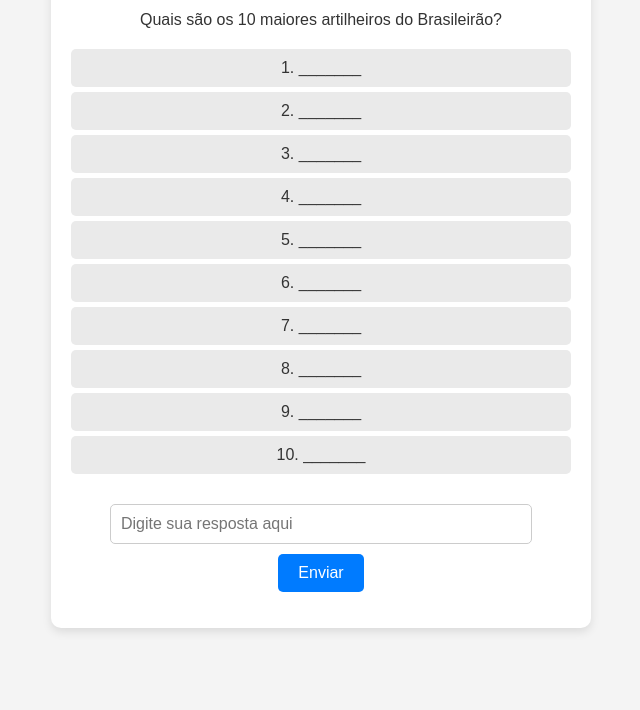
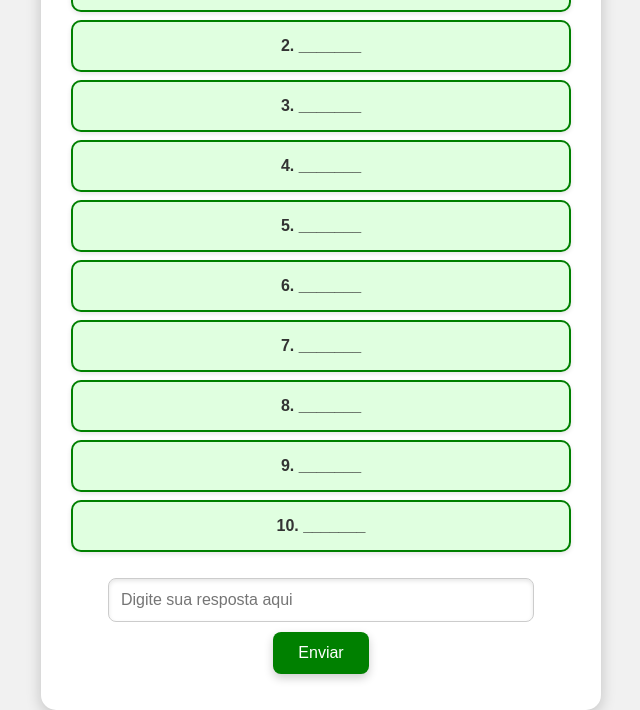
Before and after one commit to abussafilx/joga10, a plain HTML site: page index.html in a window 1280 px wide. Shown: the part 130-840 px from the top of the page, without its empty margins (319-959 px from the left). Before the commit the page ends 800 px from the top, so only its background shows below. Drawn offline with Linux system fonts and the light colour scheme.

Commit message:
Update style.css

```diff
--- a/style.css
+++ b/style.css
@@ -1,67 +1,126 @@
+/* Body e fundo */
 body {
-  font-family: Arial, sans-serif;
-  background-color: #f4f4f4;
-  color: #333;
+  font-family: 'Poppins', sans-serif;
+  background-color: #f1f1f1;
   margin: 0;
   padding: 0;
   display: flex;
   justify-content: center;
   align-items: center;
   height: 100vh;
+  color: #333;
 }
 
+/* Container central */
 .container {
   text-align: center;
-  background: white;
-  padding: 20px;
-  border-radius: 10px;
-  box-shadow: 0 4px 10px rgba(0, 0, 0, 0.1);
+  background: #fff;
+  padding: 20px 30px;
+  border-radius: 15px;
+  box-shadow: 0 4px 15px rgba(0, 0, 0, 0.2);
   width: 90%;
   max-width: 500px;
 }
 
-.answers {
-  margin: 20px 0;
+/* Cabeçalho */
+h1 {
+  color: #008000;
+  font-size: 28px;
+  margin-bottom: 10px;
 }
 
-ul {
+p.question {
+  font-size: 18px;
+  color: #555;
+  margin-bottom: 20px;
+}
+
+/* Estilo dos slots */
+.answers ul {
   list-style: none;
   padding: 0;
 }
 
-li {
-  padding: 10px;
-  background: #eaeaea;
-  margin: 5px 0;
-  border-radius: 5px;
+.answers li {
+  padding: 15px;
+  margin: 8px 0;
+  background: #e0ffe0;
+  color: #333;
+  border: 2px solid #008000;
+  border-radius: 10px;
+  text-align: center;
+  font-size: 16px;
+  font-weight: bold;
+  box-shadow: 0 2px 5px rgba(0, 0, 0, 0.1);
+  transition: transform 0.2s ease, box-shadow 0.2s ease;
 }
 
+.answers li.correct {
+  background: #00b300;
+  color: #fff;
+}
+
+.answers li:hover {
+  transform: scale(1.02);
+  box-shadow: 0 4px 10px rgba(0, 0, 0, 0.2);
+}
+
+/* Input e botão */
 input {
   width: 80%;
-  padding: 10px;
+  padding: 12px;
   margin-top: 10px;
   font-size: 16px;
   border: 1px solid #ccc;
-  border-radius: 5px;
+  border-radius: 8px;
+  box-shadow: inset 0 2px 4px rgba(0, 0, 0, 0.1);
 }
 
 button {
-  padding: 10px 20px;
+  padding: 12px 25px;
   margin-top: 10px;
   font-size: 16px;
   color: white;
-  background-color: #007bff;
+  background-color: #008000;
   border: none;
-  border-radius: 5px;
+  border-radius: 8px;
   cursor: pointer;
+  box-shadow: 0 4px 10px rgba(0, 0, 0, 0.2);
+  transition: background-color 0.3s ease, transform 0.2s ease;
 }
 
 button:hover {
-  background-color: #0056b3;
+  background-color: #005900;
+  transform: translateY(-3px);
 }
 
+/* Feedback */
 #feedback {
   margin-top: 15px;
   font-size: 16px;
-  color: green;
+  font-weight: bold;
+  transition: all 0.3s ease;
 }
+
+#feedback.success {
+  color: #008000;
+}
+
+#feedback.error {
+  color: #cc0000;
+}
+
+/* Responsividade */
+@media (max-width: 500px) {
+  h1 {
+    font-size: 22px;
+  }
+
+  button {
+    font-size: 14px;
+  }
+
+  input {
+    font-size: 14px;
+  }
+}
```
